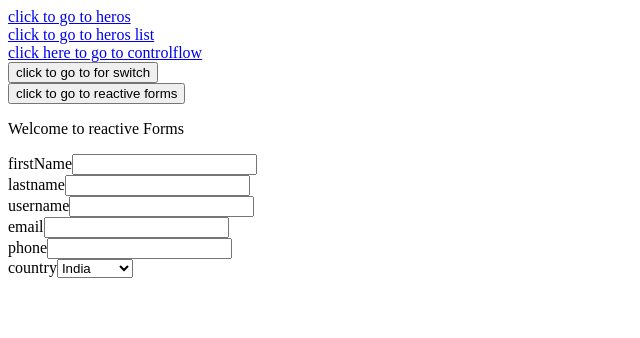
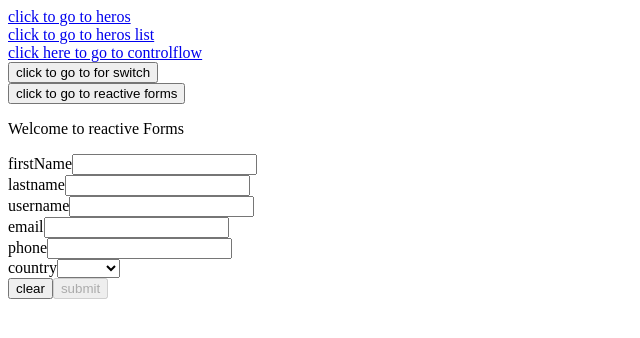
Before and after one commit to chgoutham199/angular-demo, an Angular app: page /forms in a window 1280 px wide. Shown: the top 338 px of the page, without its empty margins (0-640 px from the left). Built offline with nearby package versions, Linux system fonts and the light colour scheme.

Commit message:
feat : add basic form validation and error messages

```diff
--- a/src/app/reactiveforms/reactiveforms.component.html
+++ b/src/app/reactiveforms/reactiveforms.component.html
@@ -1,37 +1,52 @@
-<p>Welcome to reactive Forms </p>
-<form>
+<p>Welcome to reactive Forms</p>
+<form [formGroup]="studentForm">
   <div>
     <label>firstName</label>
-        <input >
+    <input type="text" formControlName="fname">
+    @if (studentForm.controls['fname'].touched && studentForm.controls['fname'].errors?.['required']) {
+      <div>first name is required</div>
+
+    }
+    @else if (studentForm.controls['fname'].touched && studentForm.controls['fname'].errors?.['minlength']) {
+      <div>first name should be minimum 3 characters</div>
+    }
   </div>
   <div>
     <label>lastname</label>
-        <input >
+    <input type="text" formControlName="lname">
   </div>
   <div>
     <label>username</label>
-        <input >
+    <input  type="text" formControlName="uname">
   </div>
   <div>
     <label>email</label>
-        <input >
+    <input type="text" formControlName="email">
+   @if (
+      studentForm.controls['email'].touched &&
+      studentForm.controls['email'].errors?.['email']
+   ) {
+      <div>email is invalid</div>
+   }
   </div>
   <div>
     <label>phone</label>
-        <input >
+    <input type= "text" formControlName="phone">
   </div>
   <div>
     <label>country</label>
-        <select>
-            <option >India</option>
-            <option >USA</option>
-            <option >Russia"></option>
-            <option> China</option>
+    <select formControlName="country">
+      <option selected disabled  >select</option>
+      <option>India</option>
+      <option>USA</option>
+      <option>Russia</option>
+      <option>China</option>
     </select>
   </div>
+  <button (click)="onClear()">clear</button>
+  <button  [disabled]="studentForm.invalid" (click)="onSubmit()">submit</button>
+</form>
 
-
-
-
-
-</form>
+<div>
+   {{formData |json}}
+</div>
--- a/src/app/reactiveforms/reactiveforms.component.ts
+++ b/src/app/reactiveforms/reactiveforms.component.ts
@@ -1,12 +1,30 @@
 import { Component } from '@angular/core';
-
+import { ReactiveFormsModule, FormControl, FormGroup, Validators } from '@angular/forms';
+import { JsonPipe } from '@angular/common';
 @Component({
   selector: 'app-reactiveforms',
   standalone: true,
-  imports: [],
+  imports: [ReactiveFormsModule,JsonPipe],
   templateUrl: './reactiveforms.component.html',
-  styleUrl: './reactiveforms.component.css'
+  styleUrl: './reactiveforms.component.css',
 })
 export class ReactiveformsComponent {
+  studentForm: FormGroup = new FormGroup({
+    fname: new FormControl('',[Validators.required,Validators.minLength(3)]),
+    lname: new FormControl('',[Validators.required,Validators.minLength(3)]),
+    uname: new FormControl('',[Validators.required,Validators.minLength(3)]),
+    email: new FormControl('',[Validators.required,Validators.email]),
+    phone: new FormControl('',[Validators.required,Validators.maxLength(10),Validators.minLength(10)]),
+    country: new FormControl('',[Validators.required]),
+  });
 
-}
+  formData:any
+  onSubmit(){
+    this.formData=this.studentForm.value
+
+  }
+  onClear(){
+    this.studentForm.reset();
+  }
+
+};
```
Also changed, not shown: src/app/app.routes.ts (+9 -10 lines). Lines whose indentation alone changed are shown as unchanged.
